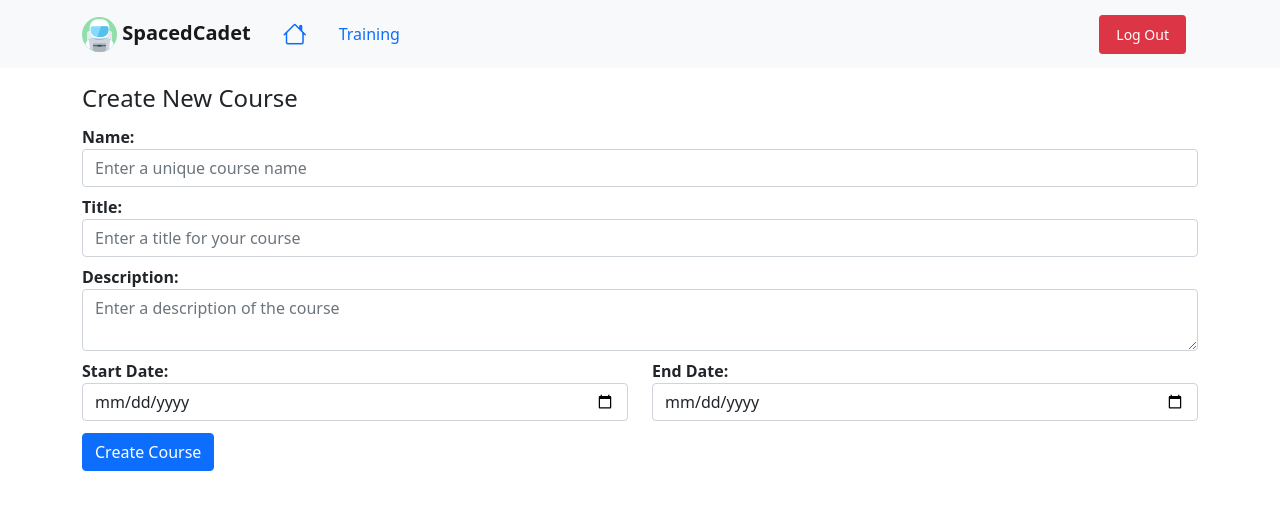
After one commit to SatGarcia/spaced-cadet, a Flask app: page /courses/create in a window 1280 px wide. The commit adds this page. Shown: the top 510 px of the page. Run offline with Flask 2, Linux system fonts and the light colour scheme; the visitor is signed in with stand-in values (Sample User, id 1); data comes from the database, SQL or seed files in the repository; some libraries are stand-ins or nearby versions.

Commit message:
add route for creating a course; add link to thise in instructor's navbar courses menu

```diff
--- a/app/instructor.py
+++ b/app/instructor.py
@@ -2,15 +2,19 @@ from flask import (
     Blueprint, render_template, url_for, redirect, flash, request, abort,
     Markup, current_app
 )
+
 from flask_wtf import FlaskForm
 from wtforms import (
     StringField, SubmitField, TextAreaField, HiddenField, SelectField,
     FieldList, FormField, IntegerField, BooleanField
 )
+from wtforms.fields import DateField
+from wtforms.widgets import DateInput
 from flask_wtf.file import FileField, FileRequired, FileAllowed
 from wtforms.validators import (
     DataRequired, InputRequired, NumberRange, ValidationError
 )
+
 from flask_login import current_user, login_required
 from werkzeug.utils import secure_filename
 
@@ -23,6 +27,27 @@ from app.user_views import (
 )
 
 instructor = Blueprint('instructor', __name__)
+
+@instructor.route('/courses/create', methods=["GET", "POST"])
+@login_required
+def create_course():
+    form = NewCourseForm()
+
+    if form.validate_on_submit():
+        course = Course(name=form.name.data,
+                        title=form.title.data,
+                        description=form.description.data)
+
+        course.users.append(current_user)
+        db.session.commit()
+
+        flash(f"Successfully created course {course.name}", "success")
+        return redirect(url_for("user_views.root"))
+
+    return render_template("create_course.html",
+                           page_title="Cadet: Create Course",
+                           form=form)
+
 
 @instructor.route('/new-question/confirm', methods=["POST"])
 @login_required
@@ -494,6 +519,20 @@ class DataRequiredIf(DataRequired):
             super(DataRequiredIf, self).__call__(form, field)
 
 
+class NewCourseForm(FlaskForm):
+    # TODO: set length limit on name and title
+    name = StringField("Name", [DataRequired()])
+    title = StringField("Title", [DataRequired()])
+    description = TextAreaField("Description", [DataRequired()])
+    start_date = DateField('Start Date', widget=DateInput(), validators=[DataRequired()])
+    end_date = DateField('End Date', widget=DateInput(), validators=[DataRequired()])
+    submit = SubmitField("Create Course")
+
+    def validate_name(form, field):
+        if Course.query.filter_by(name=field.data).count() != 0:
+            raise ValidationError("A course with that name already exists")
+
+
 class NewQuestionForm(FlaskForm):
     course_id = HiddenField("Course ID")
     prompt = TextAreaField("Question Prompt", [DataRequired()])
--- a/app/templates/base.html
+++ b/app/templates/base.html
@@ -69,6 +69,11 @@
 								</ul>
 							</li>
 						{% endfor %}
+						<li><hr class="dropdown-divider"></li>
+						<li>
+							<a class="dropdown-item" href="{{ url_for('instructor.create_course') }}">
+								Create New Course</a>
+						</li>
                     </ul>
                 </div>
                 {% endif %}
--- /dev/null
+++ b/app/templates/create_course.html
@@ -0,0 +1,36 @@
+{% extends "base.html" %}
+{% import 'forms.html' as forms %}
+
+{% block body %}
+    <div class="container pt-3">
+        <h4>Create New Course</h4>
+
+		<div class="row">
+			<form method="POST" action="">
+				{{ form.csrf_token }}
+
+                <div class="row">
+                {{ forms.input(form.name, "Enter a unique course name") }}
+                {{ forms.input(form.title, "Enter a title for your course") }}
+                {{ forms.input(form.description, "Enter a description of the course") }}
+                </div>
+
+                <div class="row">
+                    <div class="col">
+                        {{ forms.input(form.start_date) }}
+                    </div>
+                    <div class="col">
+                        {{ forms.input(form.end_date) }}
+                    </div>
+                </div>
+
+                <div class="row pt-2">
+                    <div class="col w-auto">
+                        {{ form.submit(class_="btn btn-primary") }}
+                    </div>
+                </div>
+			</form>
+		</div>
+    </div>
+
+{% endblock %}
```
